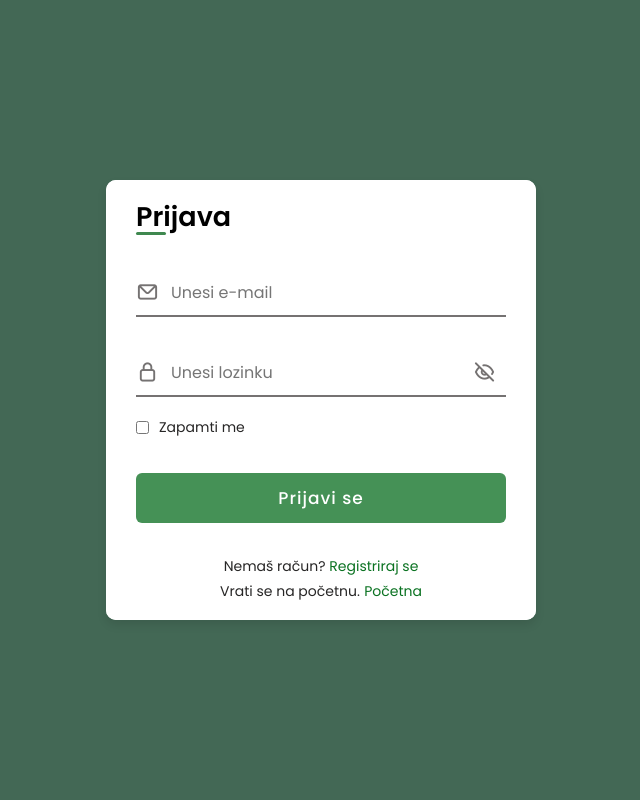
After one commit to strelec00/doctor-appointments, a PHP site: page /login.php in a window 1280 px wide. The commit adds this page. Shown: the whole page, without its empty margins (319-959 px from the left). Run offline with PHP 8.4, Linux system fonts and the light colour scheme.

Commit message:
login, navigacija, gumbi
uljepsal gumbe, slozil login izgled, stavil divove sastrane da se lakse slozi responzivnost

```diff
--- /dev/null
+++ b/css/login.css
@@ -0,0 +1,180 @@
+/* ===== Google Font Import - Poformsins ===== */
+@import url('https://fonts.googleapis.com/css2?family=Poppins:wght@300;400;500;600;700&display=swap');
+
+*{
+    margin: 0;
+    padding: 0;
+    box-sizing: border-box;
+    font-family: 'Poppins', sans-serif;
+}
+
+body{
+    height: 100vh;
+    display: flex;
+    align-items: center;
+    justify-content: center;
+    background-color:  #436855;
+}
+
+.container{
+    position: relative;
+    max-width: 430px;
+    width: 100%;
+    background: #fff;
+    border-radius: 10px;
+    box-shadow: 0 5px 10px rgba(0, 0, 0, 0.1);
+    overflow: hidden;
+    margin: 0 20px;
+}
+
+.container .forms{
+    display: flex;
+    align-items: center;
+    height: 440px;
+    width: 200%;
+    transition: height 0.2s ease;
+}
+
+
+.container .form{
+    width: 50%;
+    padding: 30px;
+    background-color: #fff;
+    transition: margin-left 0.18s ease;
+}
+
+.container.active .login{
+    margin-left: -50%;
+    opacity: 0;
+    transition: margin-left 0.18s ease, opacity 0.15s ease;
+}
+
+.container .signup{
+    opacity: 0;
+    transition: opacity 0.09s ease;
+}
+.container.active .signup{
+    opacity: 1;
+    transition: opacity 0.2s ease;
+}
+
+.container.active .forms{
+    height: 600px;
+}
+.container .form .title{
+    position: relative;
+    font-size: 27px;
+    font-weight: 600;
+}
+
+.form .title::before{
+    content: '';
+    position: absolute;
+    left: 0;
+    bottom: 0;
+    height: 3px;
+    width: 30px;
+    background-color: #3f884f;
+    border-radius: 25px;
+}
+
+.form .input-field{
+    position: relative;
+    height: 50px;
+    width: 100%;
+    margin-top: 30px;
+}
+
+.input-field input{
+    position: absolute;
+    height: 100%;
+    width: 100%;
+    padding: 0 35px;
+    border: none;
+    outline: none;
+    font-size: 16px;
+    border-bottom: 2px solid  rgb(117, 114, 114);
+    border-top: 2px solid transparent;
+    transition: all 0.2s ease;
+}
+
+.input-field input:is(:focus, :valid){
+    border-bottom-color:  #40f467;
+}
+
+.input-field i{
+    position: absolute;
+    top: 50%;
+    transform: translateY(-50%);
+    color: rgb(117, 114, 114);
+    font-size: 23px;
+    transition: all 0.2s ease;
+}
+
+.input-field input:is(:focus, :valid) ~ i{
+    color:  #40f467;
+}
+
+.input-field i.icon{
+    left: 0;
+}
+.input-field i.showHidePw{
+    right: 0;
+    cursor: pointer;
+    padding: 10px;
+}
+
+.form .checkbox-text{
+    display: flex;
+    align-items: center;
+    justify-content: space-between;
+    margin-top: 20px;
+}
+
+.checkbox-text .checkbox-content{
+    display: flex;
+    align-items: center;
+}
+
+.checkbox-content input{
+    margin-right: 10px;
+    accent-color:  #94ac7d;
+}
+
+.form .text{
+    color: rgb(39, 38, 38);
+    font-size: 14px;
+}
+
+.form a.text{
+    color:  #0a7221;
+    text-decoration: none;
+}
+.form a:hover{
+    text-decoration: underline;
+}
+
+.form .button{
+    margin-top: 35px;
+}
+
+.form .button input{
+    border: none;
+    color: rgb(255, 255, 255);
+    font-size: 17px;
+    font-weight: 500;
+    letter-spacing: 1px;
+    border-radius: 6px;
+    background-color:  #459156;
+    cursor: pointer;
+    transition: all 0.3s ease;
+}
+
+.button input:hover{
+    background-color: #393d3b;
+}
+
+.form .login-signup{
+    margin-top: 30px;
+    text-align: center;
+}
--- /dev/null
+++ b/js/login.js
@@ -0,0 +1,34 @@
+const container = document.querySelector(".container"),
+      pwShowHide = document.querySelectorAll(".showHidePw"),
+      pwFields = document.querySelectorAll(".password"),
+      signUp = document.querySelector(".signup-link"),
+      login = document.querySelector(".login-link");
+
+    //   js code to show/hide password and change icon
+    pwShowHide.forEach(eyeIcon =>{
+        eyeIcon.addEventListener("click", ()=>{
+            pwFields.forEach(pwField =>{
+                if(pwField.type ==="password"){
+                    pwField.type = "text";
+
+                    pwShowHide.forEach(icon =>{
+                        icon.classList.replace("uil-eye-slash", "uil-eye");
+                    })
+                }else{
+                    pwField.type = "password";
+
+                    pwShowHide.forEach(icon =>{
+                        icon.classList.replace("uil-eye", "uil-eye-slash");
+                    })
+                }
+            })
+        })
+    })
+
+    // js code to appear signup and login form
+    signUp.addEventListener("click", ( )=>{
+        container.classList.add("active");
+    });
+    login.addEventListener("click", ( )=>{
+        container.classList.remove("active");
+    });
--- /dev/null
+++ b/login.php
@@ -0,0 +1,104 @@
+
+
+<!DOCTYPE html>
+<!-- === Coding by CodingLab | www.codinglabweb.com === -->
+<html lang="en">
+<head>
+    <meta charset="UTF-8">
+    <meta http-equiv="X-UA-Compatible" content="IE=edge">
+    <meta name="viewport" content="width=device-width, initial-scale=1.0">
+    <title>Prijava</title>
+    <!-- ===== Iconscout CSS ===== -->
+    <link rel="stylesheet" href="https://unicons.iconscout.com/release/v4.0.0/css/line.css">
+    <meta name="author" content="Pero Peric" />
+    <script src="js/datum-podnozje.js"></script>
+    <link rel='icon' href='favicon.ico' type='image/x-icon'>
+    <link rel='shortcut icon' href='favicon.ico' type='image/x-icon'>
+    <!-- ===== CSS ===== -->
+    <link rel="stylesheet" href="css/login.css">
+
+    <!--<title>Login & Registration Form</title>-->
+</head>
+<body>
+
+    <div class="container">
+        <div class="forms">
+            <div class="form login">
+                <span class="title">Prijava</span>
+
+                <form action="#">
+                    <div class="input-field">
+                        <input type="text" placeholder="Unesi e-mail" required>
+                        <i class="uil uil-envelope icon"></i>
+                    </div>
+                    <div class="input-field">
+                        <input type="password" class="password" placeholder="Unesi lozinku" required>
+                        <i class="uil uil-lock icon"></i>
+                        <i class="uil uil-eye-slash showHidePw"></i>
+                    </div>
+
+                    <div class="checkbox-text">
+                        <div class="checkbox-content">
+                            <input type="checkbox" id="logCheck">
+                            <label for="logCheck" class="text">Zapamti me</label>
+                        </div>
+
+                    </div>
+
+                    <div class="input-field button">
+                        <input type="button" value="Prijavi se">
+                    </div>
+                </form>
+
+                <div class="login-signup">
+                    <span class="text">Nemaš račun?
+                        <a href="#" class="text signup-link">Registriraj se</a>
+                    </span><br>
+                    <span class="text">Vrati se na početnu.</span>
+                        <a href="index.php" class="text login-link">Početna</a>
+                </div>
+            </div>
+
+            <!-- Registration Form -->
+            <div class="form signup">
+                <span class="title">Registrirajte se</span>
+
+                <form action="#">
+                    <div class="input-field">
+                        <input type="text" placeholder="Ime" required>
+                        <i class="uil uil-user"></i>
+                    </div>
+                    <div class="input-field">
+                        <input type="text" placeholder="E-mail" required>
+                        <i class="uil uil-envelope icon"></i>
+                    </div>
+                    <div class="input-field">
+                        <input type="password" class="password" placeholder="Lozinka" required>
+                        <i class="uil uil-lock icon"></i>
+                    </div>
+                    <div class="input-field">
+                        <input type="password" class="password" placeholder="Potvrdi lozinku" required>
+                        <i class="uil uil-lock icon"></i>
+                        <i class="uil uil-eye-slash showHidePw"></i>
+                    </div>
+
+
+                    <div class="input-field button">
+                        <input type="button" value="Signup">
+                    </div>
+                </form>
+
+                <div class="login-signup">
+                    <span class="text">Imate li račun?
+                        <a href="#" class="text login-link">Prijavi se</a>
+                    </span><br>
+                    <span class="text">Vrati se na početnu.</span>
+                        <a href="index.php" class="text login-link">Početna</a>
+                </div>
+            </div>
+        </div>
+    </div>
+
+    <script src="js/login.js"></script>
+</body>
+</html>
```
Also changed, not shown: css/style.css (+141 -29 lines), includes/header.php (+8 -3 lines), includes/navigation.php (+13 -5 lines), slike/logo2.png (added).
